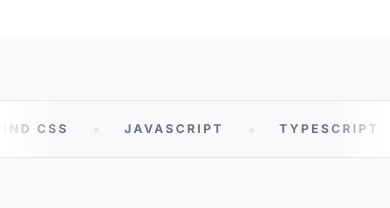
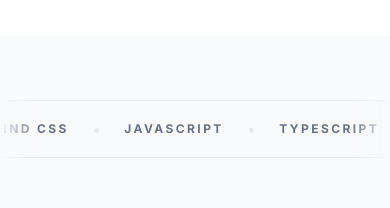
Before and after one commit to Desmond09-spec/danielakanmu, a Vue app: page / in a window 390 px wide. Shown: the part 808-1016 px from the top of the page. Built offline with nearby package versions, Linux system fonts and the light colour scheme.

Commit message:
style: Apply gradient mask to entire marquee container to fade out borders

```diff
--- a/src/components/StackMarquee.vue
+++ b/src/components/StackMarquee.vue
@@ -17,12 +17,10 @@ const marqueeItems = [...stacks, ...stacks]
 </script>
 
 <template>
-  <div class="relative w-full overflow-hidden border-y border-gray-200 dark:border-gray-800 bg-gray-50/50 dark:bg-[#0a0a0a]/50 py-4 flex items-center my-16 md:my-24">
-
-    <!-- Gradient Masks for seamless fade on edges -->
-    <div class="absolute inset-y-0 left-0 w-16 md:w-32 bg-gradient-to-r from-white dark:from-[#0a0a0a] to-transparent z-10 pointer-events-none"></div>
-    <div class="absolute inset-y-0 right-0 w-16 md:w-32 bg-gradient-to-l from-white dark:from-[#0a0a0a] to-transparent z-10 pointer-events-none"></div>
-
+  <div
+    class="relative w-full overflow-hidden border-y border-gray-200 dark:border-gray-800 bg-gray-50/50 dark:bg-[#0a0a0a]/50 py-4 flex items-center my-16 md:my-24"
+    style="mask-image: linear-gradient(to right, transparent, black 10%, black 90%, transparent); -webkit-mask-image: linear-gradient(to right, transparent, black 10%, black 90%, transparent);"
+  >
     <div class="marquee-track flex whitespace-nowrap">
       <!-- The items -->
       <div
```
